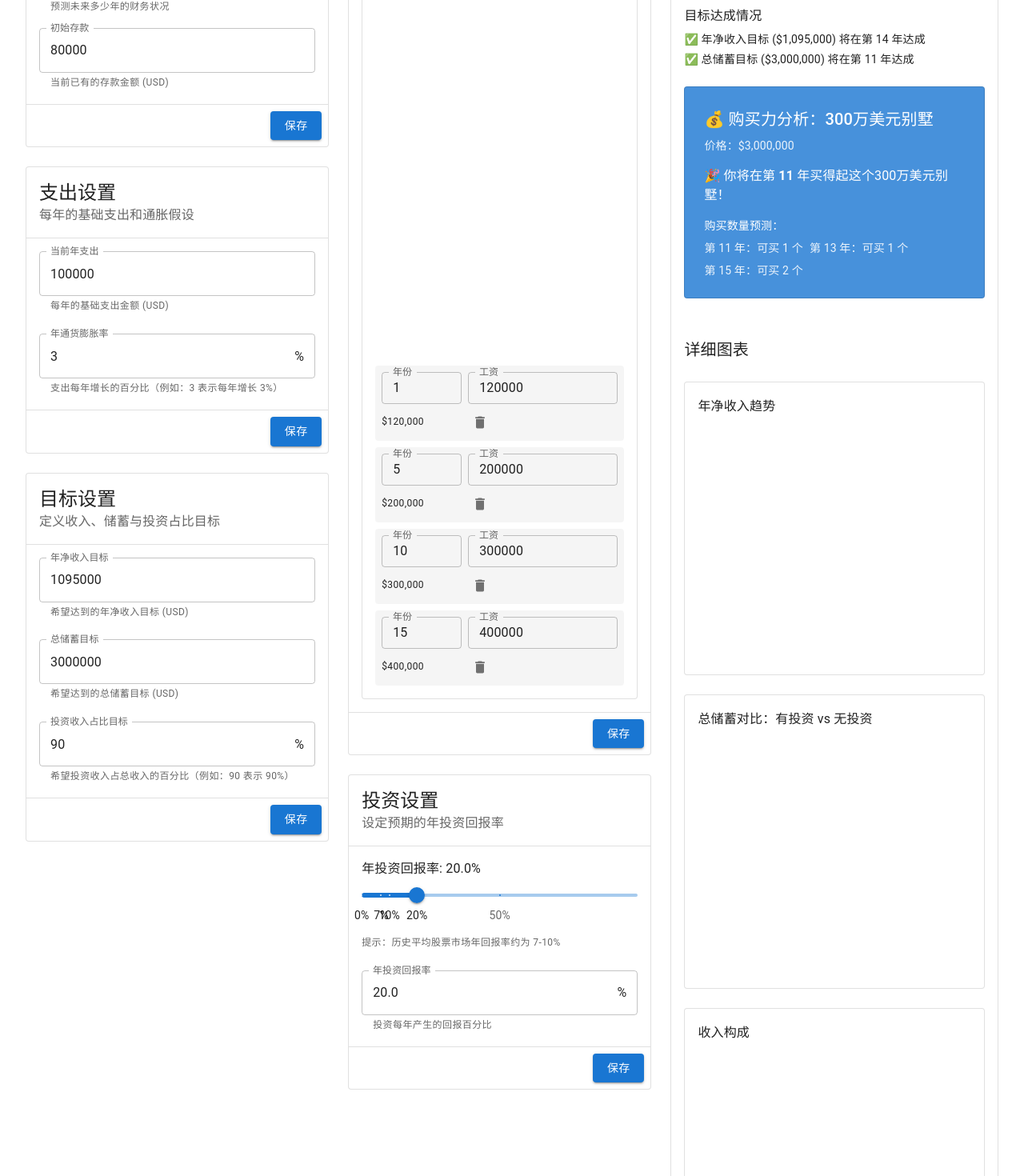
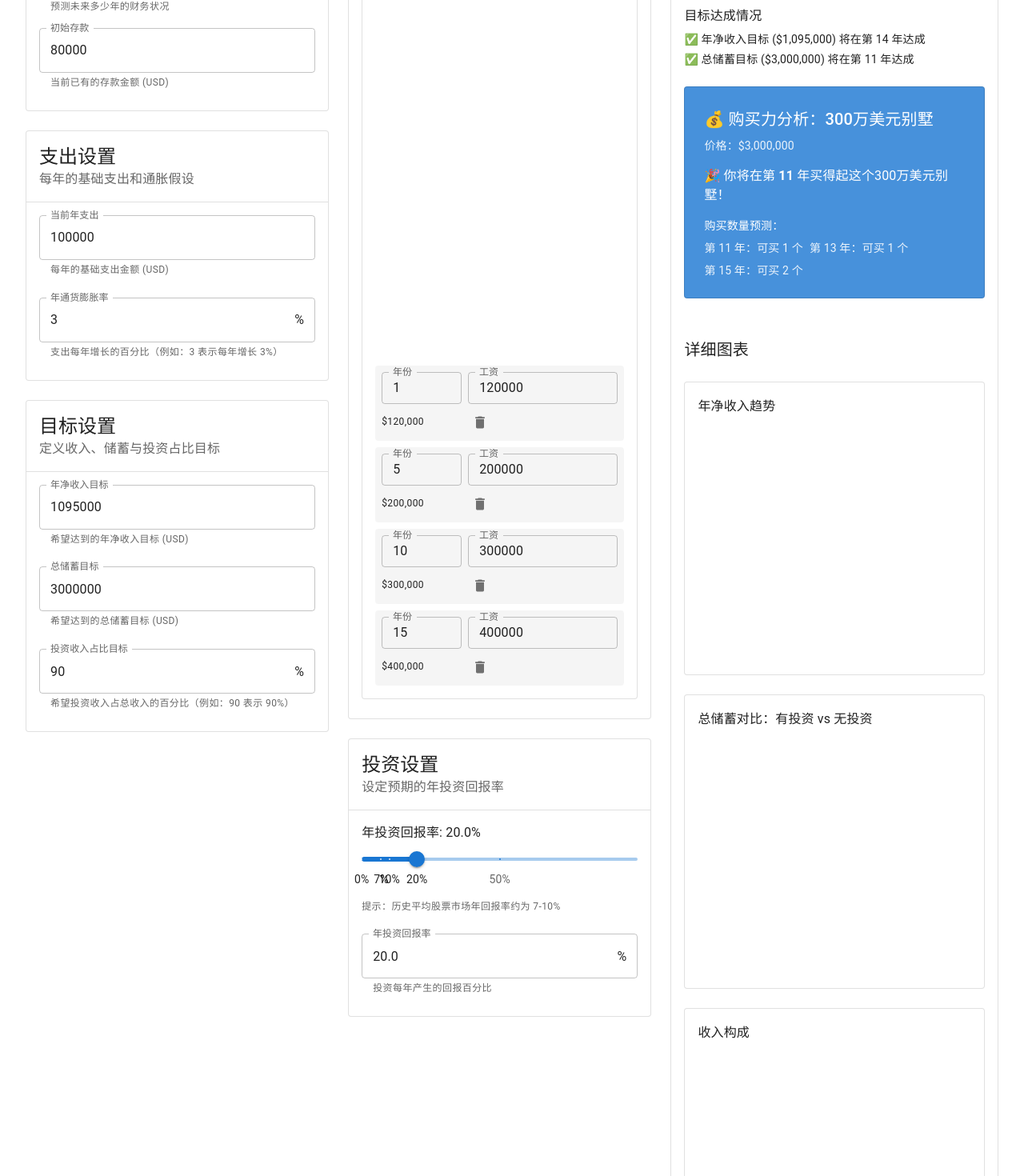
Before and after one commit to zhijiezh/life-calculator, a React (Vite) app: page /step2 in a window 1280 px wide. Shown: the part 380-1850 px from the top of the page at 80% size. Built offline with nearby package versions, Linux system fonts and the light colour scheme.

Commit message:
Fix ui bug

```diff
--- a/src/components/DesktopExperience.tsx
+++ b/src/components/DesktopExperience.tsx
@@ -1,4 +1,4 @@
-import { Box, Typography, Button } from '@mui/material'
+import { Box, Typography } from '@mui/material'
 import { CalculatorData } from '../types'
 import DesktopCard from './cardWrappers/DesktopCard'
 import BasicInfoBody from '../cardBodies/BasicInfoBody'
@@ -16,11 +16,7 @@ interface DesktopExperienceProps {
 export default function DesktopExperience({ data, setData }: DesktopExperienceProps) {
   const cardMap: Record<string, JSX.Element> = {
     basic: (
-        <DesktopCard
-          title="基础信息"
-          description="设置预测范围与初始资产"
-          actions={<Button variant="contained">保存</Button>}
-        >
+      <DesktopCard title="基础信息" description="设置预测范围与初始资产">
         <BasicInfoBody data={data} setData={setData} />
       </DesktopCard>
     ),
@@ -28,35 +24,22 @@ export default function DesktopExperience({ data, setData }: DesktopExperiencePr
         <DesktopCard
           title="工资收入曲线"
           description="拖拽节点或输入数值，描绘未来收入变化"
-          actions={<Button variant="contained">保存</Button>}
         >
           <SalaryBody data={data} setData={setData} />
         </DesktopCard>
       ),
     spending: (
-        <DesktopCard
-          title="支出设置"
-          description="每年的基础支出和通胀假设"
-          actions={<Button variant="contained">保存</Button>}
-        >
+      <DesktopCard title="支出设置" description="每年的基础支出和通胀假设">
         <SpendingBody data={data} setData={setData} />
       </DesktopCard>
     ),
     investment: (
-        <DesktopCard
-          title="投资设置"
-          description="设定预期的年投资回报率"
-          actions={<Button variant="contained">保存</Button>}
-        >
+      <DesktopCard title="投资设置" description="设定预期的年投资回报率">
         <InvestmentBody data={data} setData={setData} />
       </DesktopCard>
     ),
     targets: (
-        <DesktopCard
-          title="目标设置"
-          description="定义收入、储蓄与投资占比目标"
-          actions={<Button variant="contained">保存</Button>}
-        >
+      <DesktopCard title="目标设置" description="定义收入、储蓄与投资占比目标">
         <TargetsBody data={data} setData={setData} />
       </DesktopCard>
     ),
--- a/src/components/cardWrappers/MobileCard.tsx
+++ b/src/components/cardWrappers/MobileCard.tsx
@@ -20,7 +20,7 @@ export default function MobileCard({ header, footer, children }: MobileCardProps
       }}
     >
       {header && <Box sx={{ flexShrink: 0 }}>{header}</Box>}
-      <Box sx={{ flex: 1, overflowY: 'auto' }}>{children}</Box>
+      <Box sx={{ flex: 1, overflowY: 'auto', pt: 2 }}>{children}</Box>
       {footer && (
         <Box sx={{ flexShrink: 0, pt: 1, display: 'flex', gap: 2, flexWrap: 'wrap' }}>{footer}</Box>
       )}
--- a/src/pages/Step2Salary.tsx
+++ b/src/pages/Step2Salary.tsx
@@ -29,12 +29,7 @@ export default function Step2Salary({ data, setData }: Props) {
           </Step>
         ))}
       </Stepper>
-      <Box sx={{ display: 'flex', alignItems: 'center', justifyContent: 'space-between' }}>
-        <Typography variant="h5">工资收入曲线</Typography>
-        <Button size="small" onClick={handleBack}>
-          上一步
-        </Button>
-      </Box>
+      <Typography variant="h5">工资收入曲线</Typography>
     </Box>
   )
 
```
Lines whose indentation alone changed are shown as unchanged.
